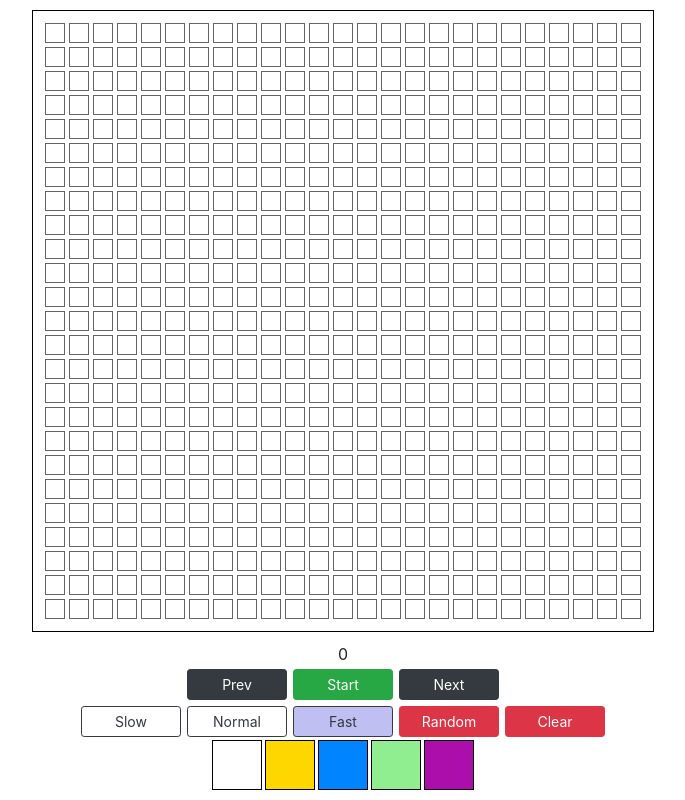
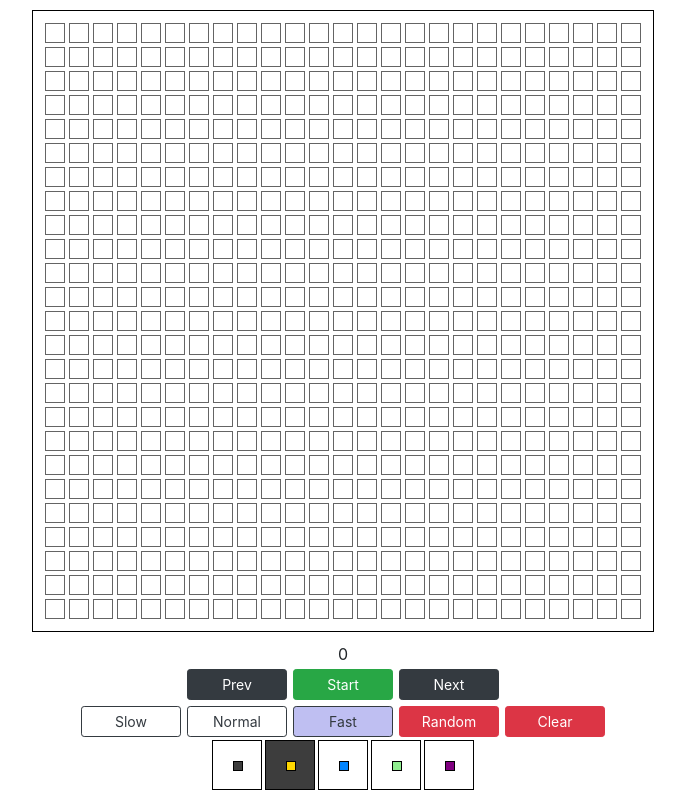
Before and after one commit to curtisyungen/conway, a React (Create React App) app: page / in a window 1280 px wide. Shown: the top 800 px of the page, without its empty margins (297-982 px from the left). Built offline with nearby package versions, Linux system fonts and the light colour scheme.

Commit message:
Add files via upload

```diff
--- a/src/components/Board/board.css
+++ b/src/components/Board/board.css
@@ -63,9 +63,11 @@
 }
 
 .theme {
+    cursor: pointer;
     display: inline-block;
     height: 50px;
     margin-right: 3px;
+    padding: 20px;
     width: 50px;
 }
 
@@ -73,29 +75,55 @@
     margin-right: 0px;
 }
 
+.theme-inner {
+    border: 1px solid black;
+    height: 10px;
+    width: 10px;
+}
+
 .theme-light {
     border: 1px solid black;
     background: #fff;
 }
 
+.theme-light .theme-inner {
+    background: rgb(61, 61, 61);
+}
+
 .theme-dark {
     border: 1px solid black;
+    background: rgb(61, 61, 61);
+}
+
+.theme-dark .theme-inner {
     background: gold;
 }
 
 .theme-blue {
     border: 1px solid black;
-    background: rgb(0, 132, 255);
+    background: #fff;
+}
+
+.theme-blue .theme-inner {
+    background: rgb(0, 132, 255)
 }
 
 .theme-green {
     border: 1px solid black;
+    background: #fff;
+}
+
+.theme-green .theme-inner {
     background: lightgreen;
 }
 
 .theme-wild {
     border: 1px solid black;
-    background: rgb(172, 14, 172);
+    background: #fff;
+}
+
+.theme-wild .theme-inner {
+    background: purple;
 }
 
 @media only screen and (max-width: 990px) {
--- a/src/components/Board/board.js
+++ b/src/components/Board/board.js
@@ -435,11 +435,11 @@ class Board extends Component {
                     {/* THEMES */}
 
                     <div className="themeList text-center">
-                        <div className="theme theme-light"></div>
-                        <div className="theme theme-dark"></div>
-                        <div className="theme theme-blue"></div>
-                        <div className="theme theme-green"></div>
-                        <div className="theme theme-wild"></div>
+                        <div className="theme theme-light"><div className="theme-inner"></div></div>
+                        <div className="theme theme-dark"><div className="theme-inner"></div></div>
+                        <div className="theme theme-blue"><div className="theme-inner"></div></div>
+                        <div className="theme theme-green"><div className="theme-inner"></div></div>
+                        <div className="theme theme-wild"><div className="theme-inner"></div></div>
                     </div>
 
                     {/* PATTERN LIST */}
```
